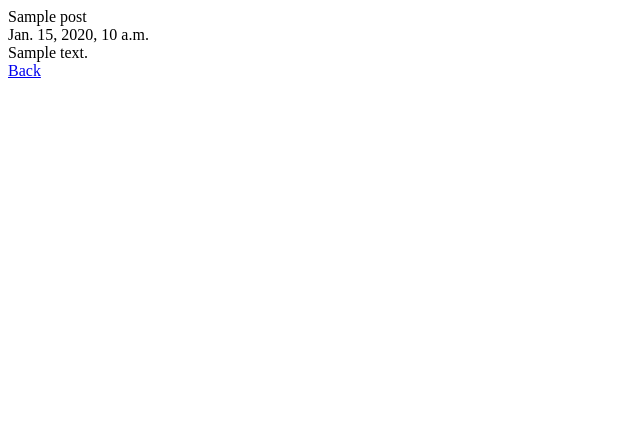
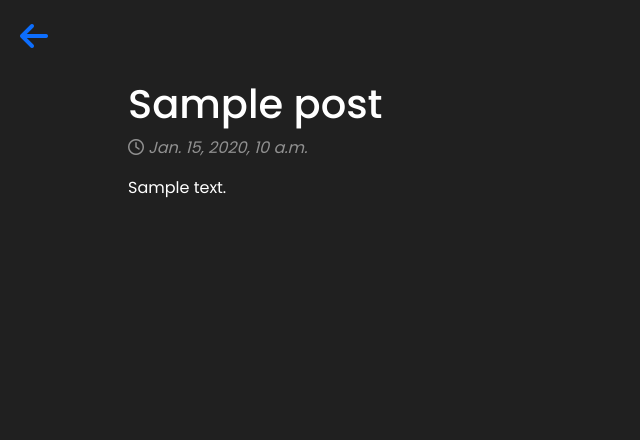
Before and after one commit to melisaou/blog, a Django app: page /blog/post/1 in a window 1280 px wide. Shown: the top 440 px of the page, without its empty margins (0-640 px from the left). Before the commit the page ends 78 px from the top, so only its background shows below. Run offline with Django 3.2, Linux system fonts and the light colour scheme; tables that the repository leaves empty hold one stand-in row (values such as "Sample post"); some libraries are stand-ins or nearby versions; some web fonts are replaced.

Commit message:
Set the blog layout

```diff
--- a/blog/models.py
+++ b/blog/models.py
@@ -5,6 +5,7 @@ from django.urls import reverse
 
 class Post(models.Model):
     title = models.CharField(max_length=100)
+    author = models.ForeignKey(User, on_delete=models.CASCADE)
     body = models.TextField()
     created = models.DateTimeField(auto_now_add=True)
 
--- a/blog/templates/detail.html
+++ b/blog/templates/detail.html
@@ -1,5 +1,17 @@
-{{ post.title }}<br>
-{{ post.created }}<br>
-{{ post.body }}<br>
+{% extends 'base.html' %} {% block body %}
 
-<a href="{% url 'home' %}">Back</a>
+<header style="padding: 20px">
+  <a href="{% url 'home' %}"
+    ><i class="fas fa-arrow-left" style="font-size: 2rem"></i
+  ></a>
+</header>
+
+<div class="blog-post">
+  <h1>{{ post.title }}</h1>
+  <p style="opacity: 0.5">
+    <i class="far fa-clock"></i> <i>{{ post.created }}</i>
+  </p>
+  <p>{{ post.body|linebreaksbr }}</p>
+</div>
+
+{% endblock body %}
--- a/mysite/settings.py
+++ b/mysite/settings.py
@@ -126,6 +126,7 @@ STATIC_ROOT = os.path.join(BASE_DIR, 'staticfiles')
 STATIC_URL = 'static/'
 STATICFILES_DIRS = [
     BASE_DIR / "static",
+    BASE_DIR / 'user' / 'static'
 ]
 
 # Default primary key field type
--- a/static/style.css
+++ b/static/style.css
@@ -118,7 +118,7 @@ header {
     font-weight: 600;
     animation: appear 0.75s ease-out 1.5s forwards;
     font-size: calc(20px + 4vw);
-    color: #bbeeff;
+    color: #fff;
 }
 
 @keyframes appear {
@@ -170,17 +170,17 @@ header {
 
 .menu ul li a:hover::before {
     content: "| ";
-    color: #ff7495;
+    color: gray;
 }
 
-.menu ul li button {
+.theme-btn {
     border: none;
     background-color: transparent;
     cursor: pointer;
     transition: 0.75s;
 }
 
-.menu ul li button:hover {
+.theme-btn:hover {
     transform: rotate(-30deg);
 }
 
@@ -282,7 +282,6 @@ header {
 
 #blog {
     height: auto;
-    padding-bottom: 120px;
 }
 
 footer {
@@ -359,3 +358,14 @@ footer {
 footer.light {
     background-color: #d3d3d3;
 }
+
+.blog-list {
+    width: 80%;
+    margin: auto;
+}
+
+.blog-post {
+    width: 80%;
+    margin: auto;
+    margin-top: 5rem;
+}
--- a/templates/base.html
+++ b/templates/base.html
@@ -27,6 +27,9 @@
     <style>
       @import url("https://fonts.googleapis.com/css2?family=Poppins:wght@300;400;500&family=Tourney:wght@100&display=swap");
     </style>
+
+    {% block head %}
+    {% endblock %}
   </head>
 
   <body>
--- a/user/templates/authentication/login.html
+++ b/user/templates/authentication/login.html
@@ -16,7 +16,7 @@
                 </p>
 
                 {% if messages %}
-                <div class="alert alert-secondary" role="alert">
+                <div class="alert alert-danger" role="alert">
                   {% for message in messages %} {{ message }} {% endfor %}
                 </div>
                 {% endif %}
```
Also changed, not shown: templates/index.html (+12 -6 lines), user/static/registration.css (added, +15 -0 lines), user/templates/authentication/registration.html (+13 -6 lines), blog/migrations/0005_auto_20220314_1802.py (added), blog/migrations/0006_auto_20220314_1806.py (added).
